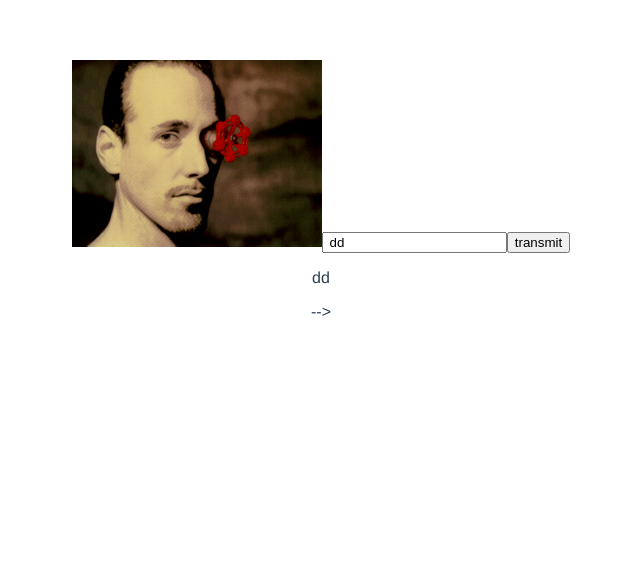
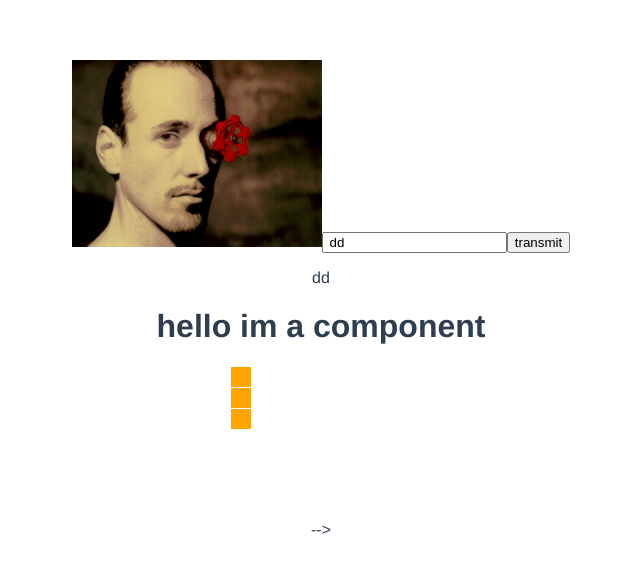
Before and after one commit to Erwin-Feld/visualize-hirarchical-data, a Vue app: page / in a window 1280 px wide. Shown: the top 572 px of the page, without its empty margins (319-959 px from the left). Built offline with nearby package versions, Linux system fonts and the light colour scheme.

Commit message:
added hirarchcomp

```diff
--- a/src/App.vue
+++ b/src/App.vue
@@ -2,7 +2,7 @@
   <img alt="half life logo" src="./assets/logo.png" />
 
   <user-input @transmit-data="receaveData" />
-
+  <hirarch-tree :data="data" />
   <!-- <textarea rows="20" cols="40" v-model="internData"  />
  -->
 
@@ -15,16 +15,18 @@
 
 <script>
 import UserInput from "./components/UserInput.vue";
+import HirarchTree from "./components/HirarchTree.vue"
 
 export default {
   name: "App",
   components: {
     UserInput,
+    HirarchTree,
   },
 
   data() {
     return {
-      data: "dickerson",
+      data: [1,2,3],
       internData: "[1, 2, 3]",
       childData: " "
     };
```
